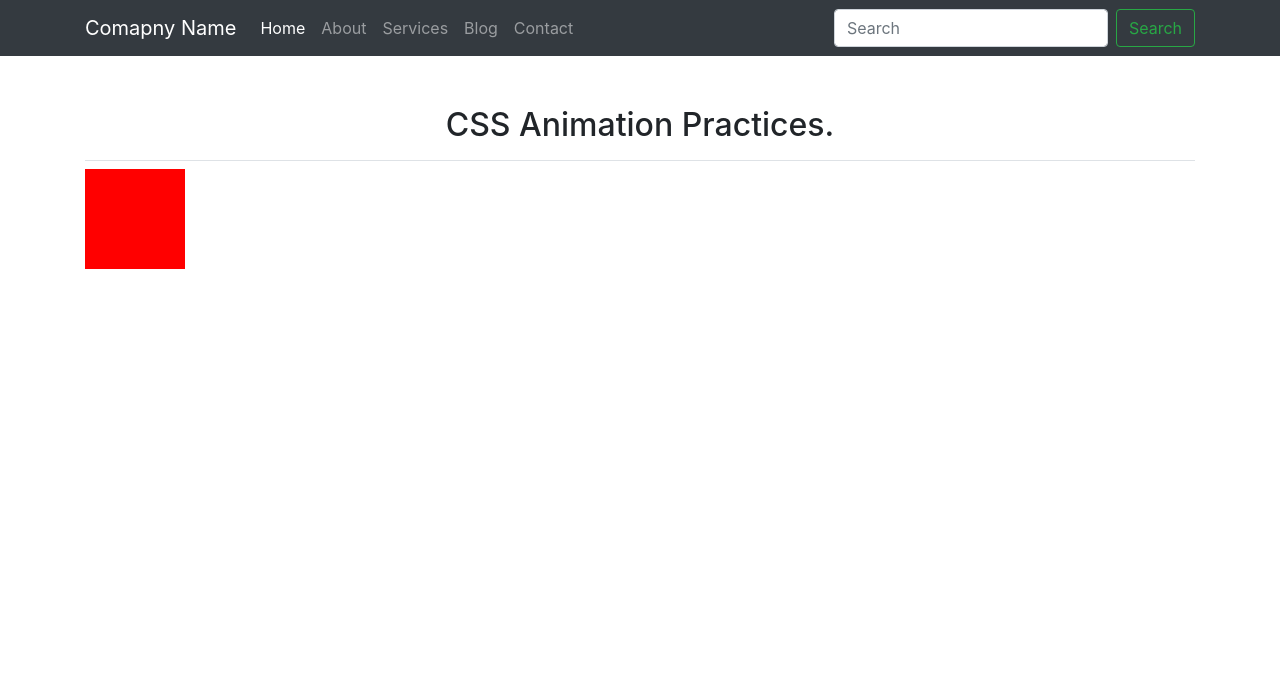
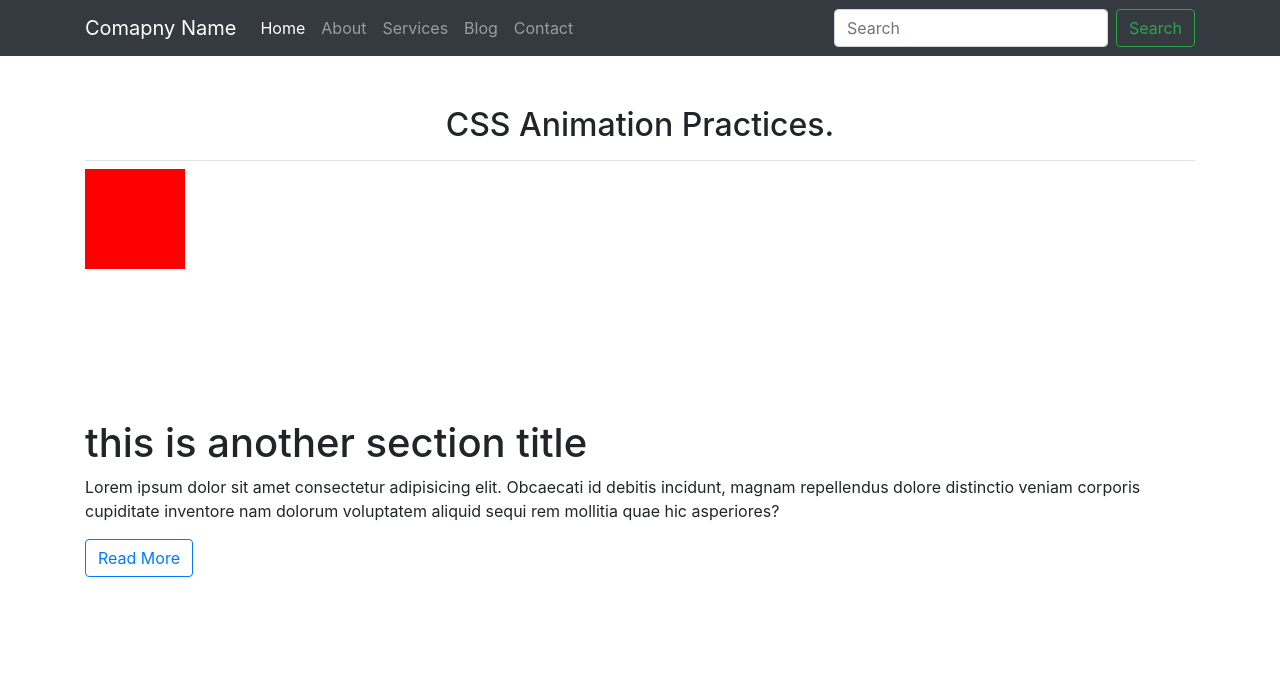
Before and after one commit to dipankar2020/practices_file, a plain HTML site: page index.html in a window 1280 px wide. Drawn offline with nearby package versions, Linux system fonts and the light colour scheme.

Commit message:
another section adding

```diff
--- a/index.html
+++ b/index.html
@@ -49,9 +49,18 @@
                     <h2 class="text-center pb-3 border-bottom">CSS Animation Practices.</h2>
 
                     <div class="box"></div>
+                </div>
+            </div>
+        </div>
+    </section>
 
-
-
+    <section class="antoher-section">
+        <div class="container">
+            <div class="row">
+                <div class="col-lg-12">
+                    <h1>this is another section title</h1>
+                    <p>Lorem ipsum dolor sit amet consectetur adipisicing elit. Obcaecati id debitis incidunt, magnam repellendus dolore distinctio veniam corporis cupiditate inventore nam dolorum voluptatem aliquid sequi rem mollitia quae hic asperiores?</p>
+                    <button class="btn btn-outline-primary">Read More</button>
                 </div>
             </div>
         </div>
```
